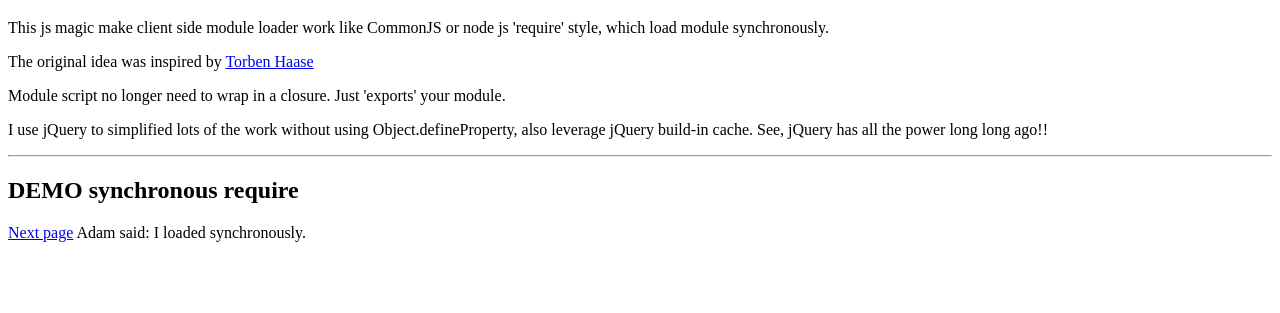
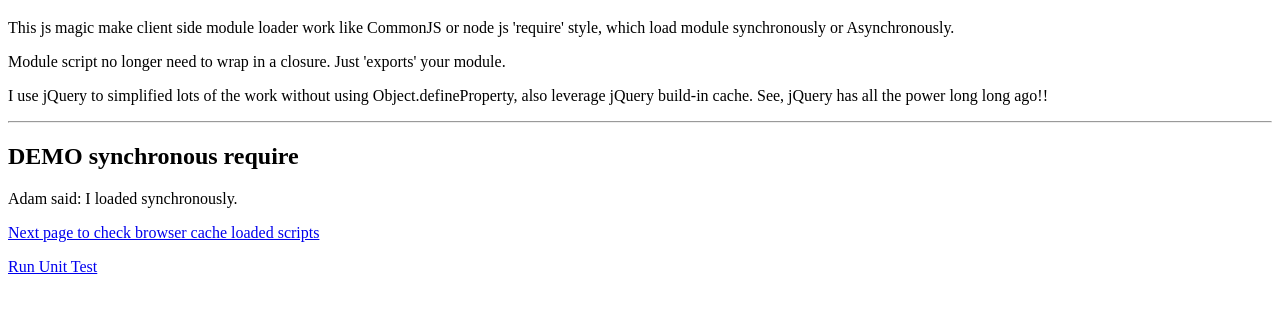
Before and after one commit to gogocat/JsMagic, a plain HTML site: page require/index.html in a window 1280 px wide. Shown: the part 61-374 px from the top of the page. Drawn offline with nearby package versions, Linux system fonts and the light colour scheme.

Commit message:
updated content

```diff
--- a/require/index.html
+++ b/require/index.html
@@ -13,10 +13,7 @@
 	<h1>jQuery require module loader</h1>
 
 	<p>
-		This js magic make client side module loader work like CommonJS or node js 'require' style, which load module synchronously.
-	</p>
-	<p>
-		The original idea was inspired by <a href="http://pixelsvsbytes.com/blog/2013/02/js-require-for-browsers-better-faster-stronger/" target="_blank">Torben Haase</a>
+		This js magic make client side module loader work like CommonJS or node js 'require' style, which load module synchronously or Asynchronously.
 	</p>
 	<p>
 		Module script no longer need to wrap in a closure. Just 'exports' your module.
@@ -27,15 +24,20 @@
 	</p>
 
 	<hr>
+
 	<h2>DEMO synchronous require</h2>
-
-	<a href="page2.html">Next page</a>
-
 	<script>
 		// synchronous require sayName module
 		var myname = require('modules/sayName.js');
 		myname();
-
+	</script>
+	<p>
+		<a href="page2.html">Next page to check browser cache loaded scripts</a>
+	</p>
+	<p>
+		<a href="../test/specRunner_require.html">Run Unit Test</a>
+	</p>
+	<script>
 		// Asynchronous require hello module
 		var myHelloWorld = require('modules/hello.js', function(hello) {
 			hello.init("Hello!! I loaded Asynchronously");
```
